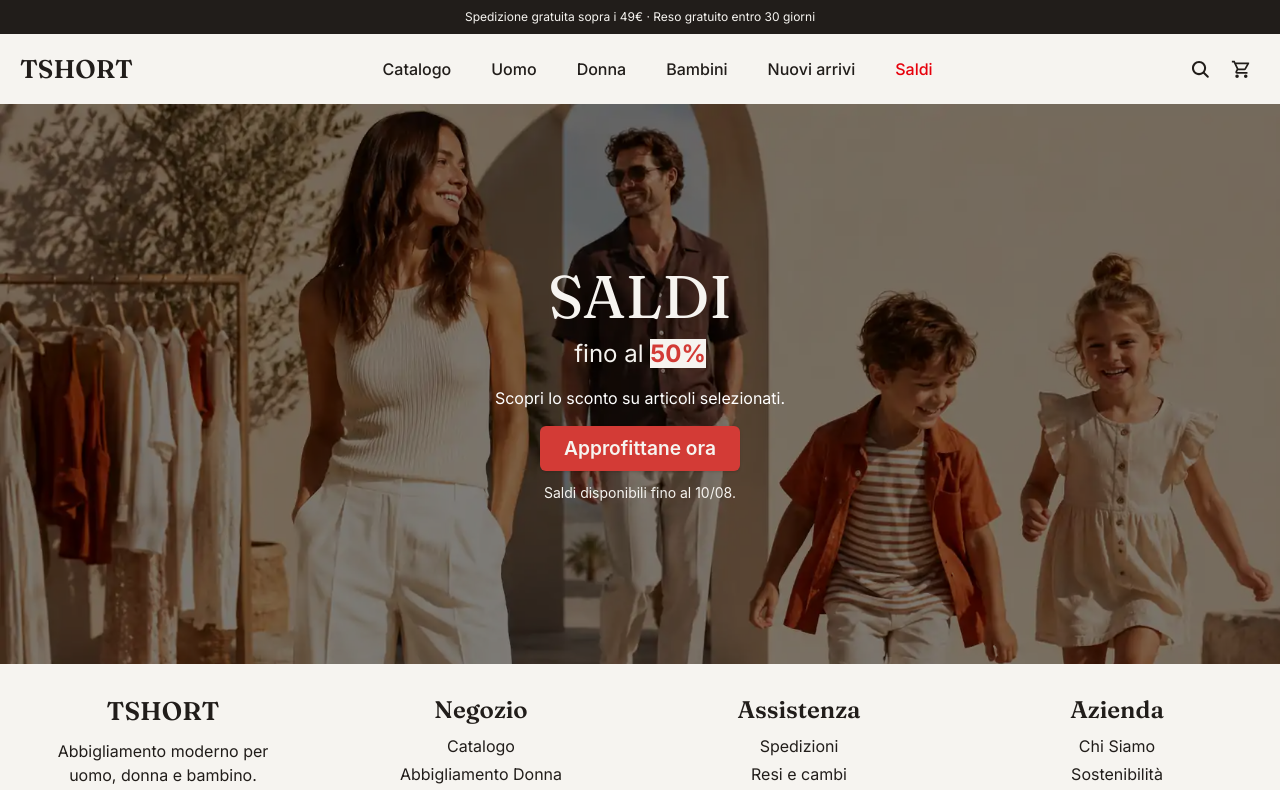
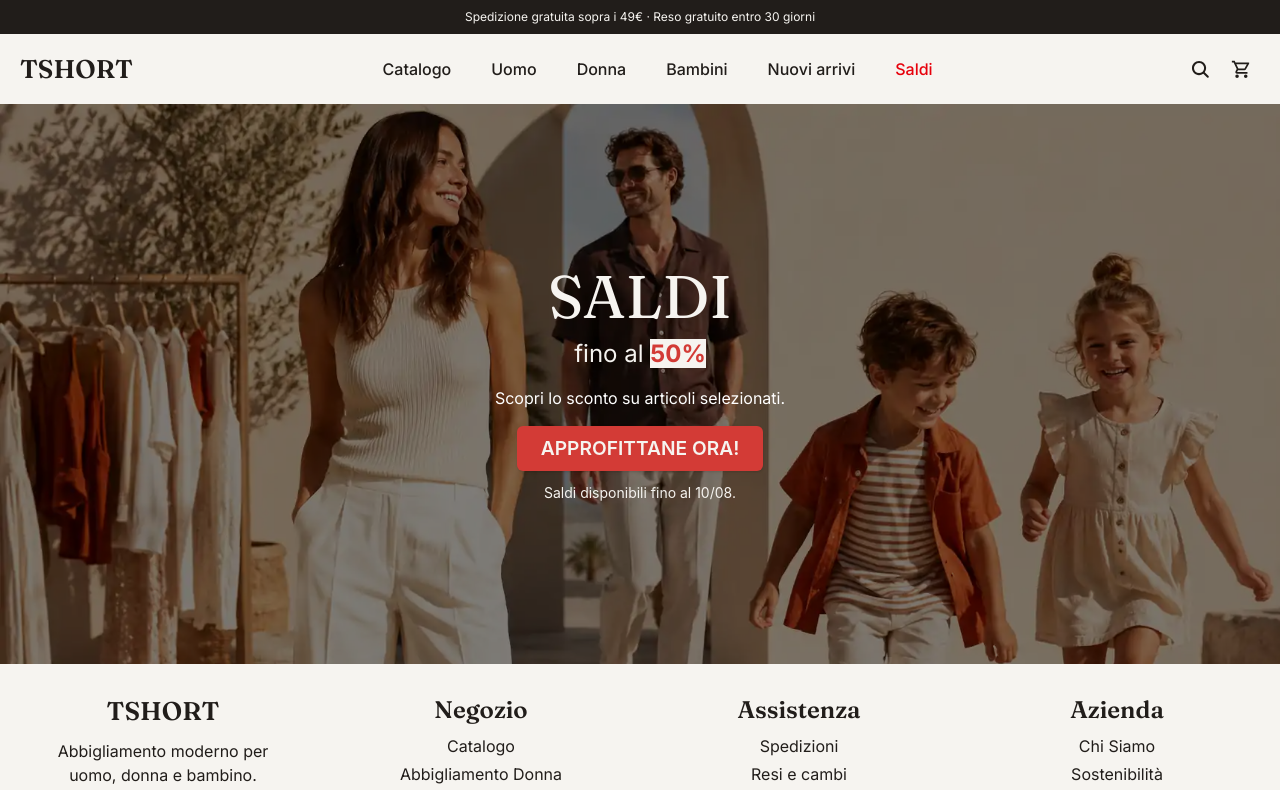
Before and after one commit to santie96/TShort, a React (Vite) app: page / in a window 1280 px wide. Shown: the top 790 px of the page. Built offline with nearby package versions, Linux system fonts and the light colour scheme.

Commit message:
fix heroSaldi

```diff
--- a/src/component/ui/Hero/HeroSaldi.jsx
+++ b/src/component/ui/Hero/HeroSaldi.jsx
@@ -13,7 +13,7 @@ function HeroSaldi() {
                     <button
                         type="button"
                         className="text-[#F6F4F0] font-semibold mt-4 cursor-pointer rounded-md lg:py-2 lg:px-6 py-2 px-4 text-stitle-size bg-[#D33B36] transition-transform hover:scale-110 duration-300 shadow">
-                        <NavLink to="/saldi">Approfittane ora</NavLink>
+                        <NavLink to="/saldi" className="uppercase">Approfittane ora!</NavLink>
                     </button>
                 </div>
                 <p className="text-[#F6F4F0] text-sm mt-3">Saldi disponibili fino al 10/08.</p>
```
